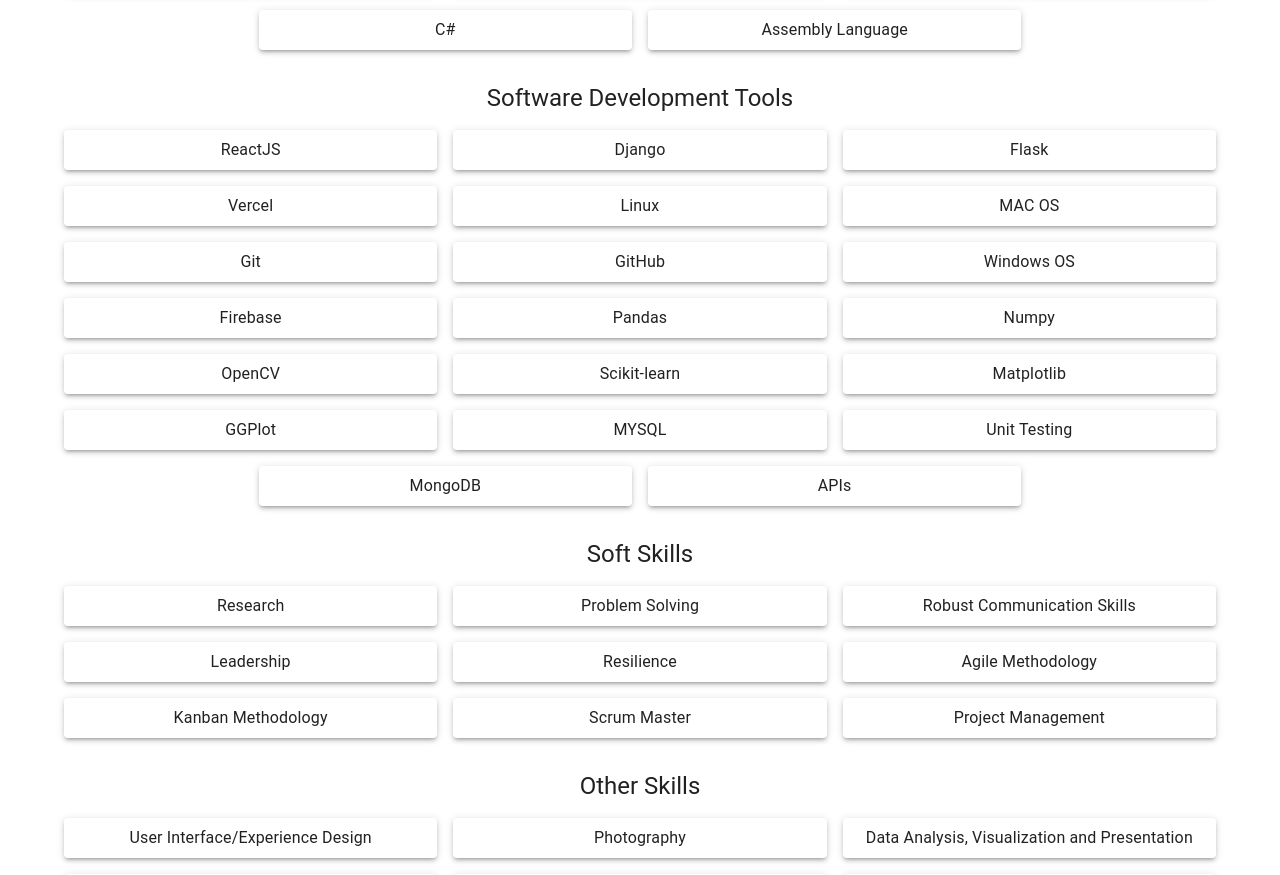
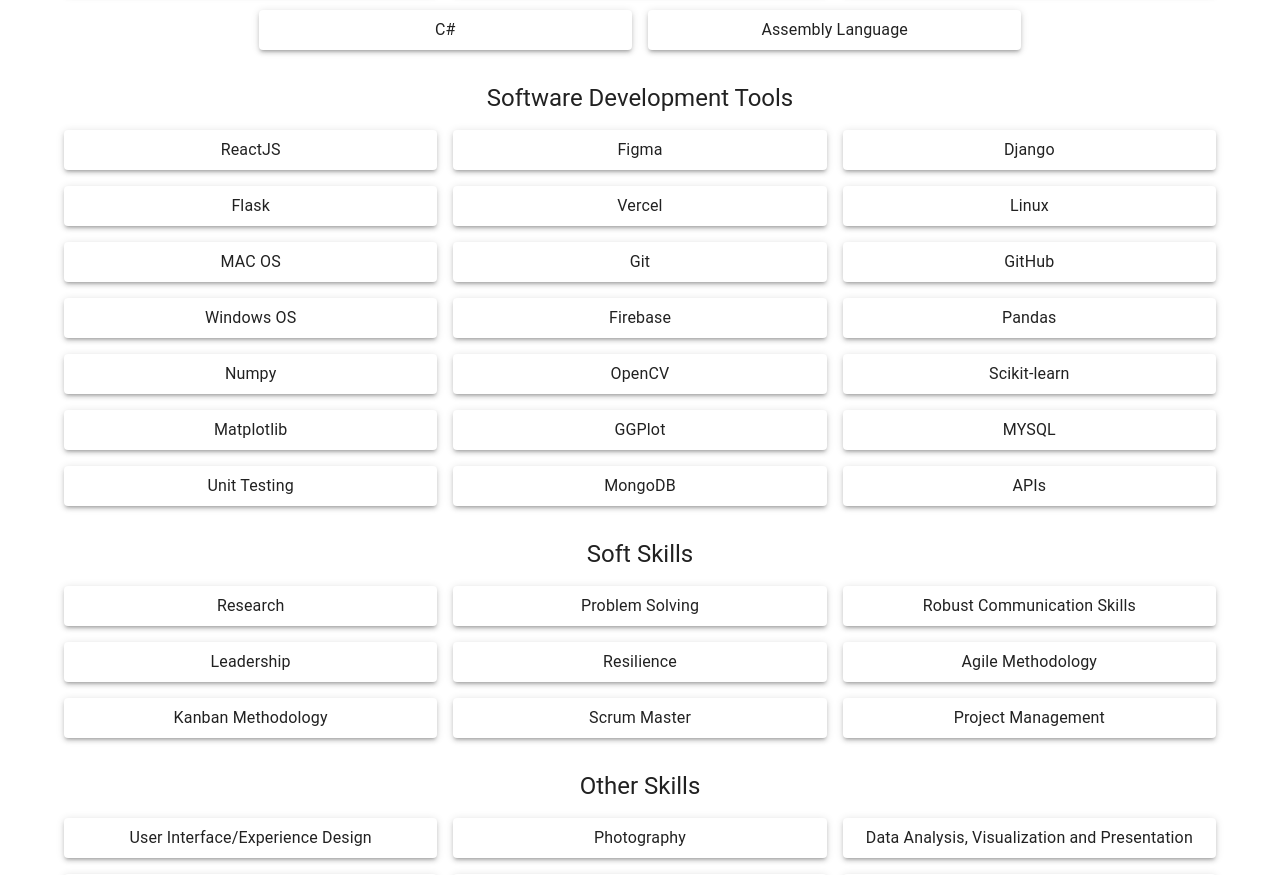
Before and after one commit to olivernjeru/olivernjeru.github.io, a React (Create React App) app: page / in a window 1280 px wide. Shown: the part 4020-4895 px from the top of the page. Built offline with nearby package versions, Linux system fonts and the light colour scheme.

Commit message:
add Figma as part of SoftwareDevelopmentTools

```diff
--- a/src/components/dataStores/SkillsObject.js
+++ b/src/components/dataStores/SkillsObject.js
@@ -1,6 +1,6 @@
 export const categorizedSkills = {
     ProgrammingLanguages: ['Python', 'C++', 'Java', 'JavaScript', 'R', 'Bash', 'C#', 'Assembly Language'],
-    SoftwareDevelopmentTools: ['ReactJS', 'Django', 'Flask', 'Vercel', 'Linux', 'MAC OS', 'Git', 'GitHub', 'Windows OS', 'Firebase', 'Pandas', 'Numpy', 'OpenCV', 'Scikit-learn', 'Matplotlib', 'GGPlot', 'MYSQL', 'Unit Testing', 'MongoDB', 'APIs'],
+    SoftwareDevelopmentTools: ['ReactJS', 'Figma', 'Django', 'Flask', 'Vercel', 'Linux', 'MAC OS', 'Git', 'GitHub', 'Windows OS', 'Firebase', 'Pandas', 'Numpy', 'OpenCV', 'Scikit-learn', 'Matplotlib', 'GGPlot', 'MYSQL', 'Unit Testing', 'MongoDB', 'APIs'],
     SoftSkills: ['Research', 'Problem Solving', 'Robust Communication Skills', 'Leadership', 'Resilience', 'Agile Methodology', 'Kanban Methodology', 'Scrum Master', 'Project Management'],
     OtherSkills: ['User Interface/Experience Design', 'Photography', 'Data Analysis, Visualization and Presentation', 'French (Elementary proficiency)', 'Spanish (Limited working proficiency)', 'Swahili (Native or bilingual proficiency)'],
 };
```
